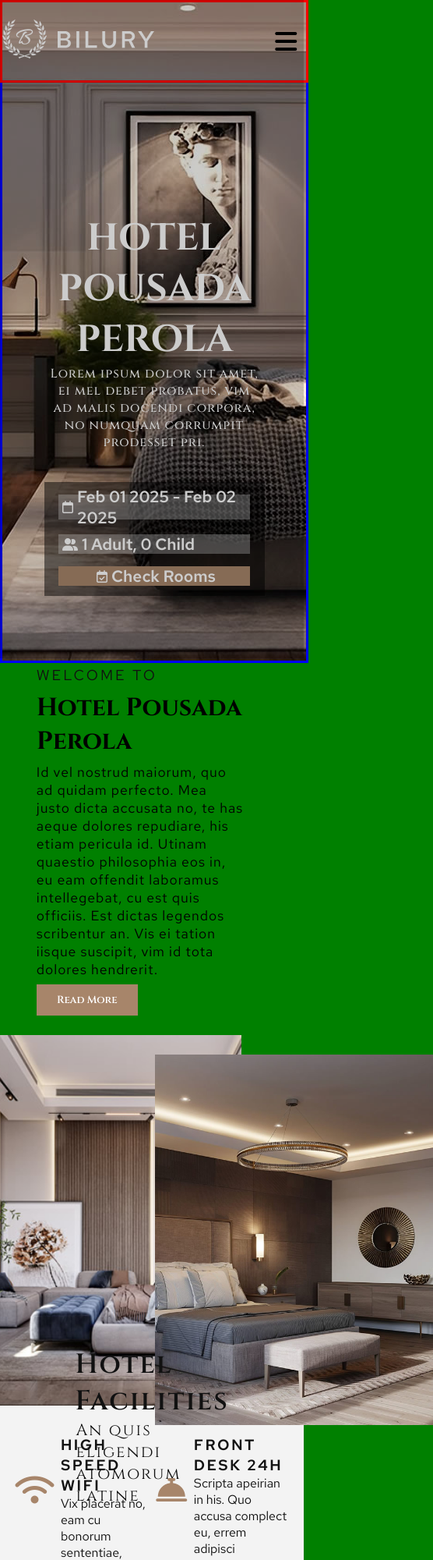
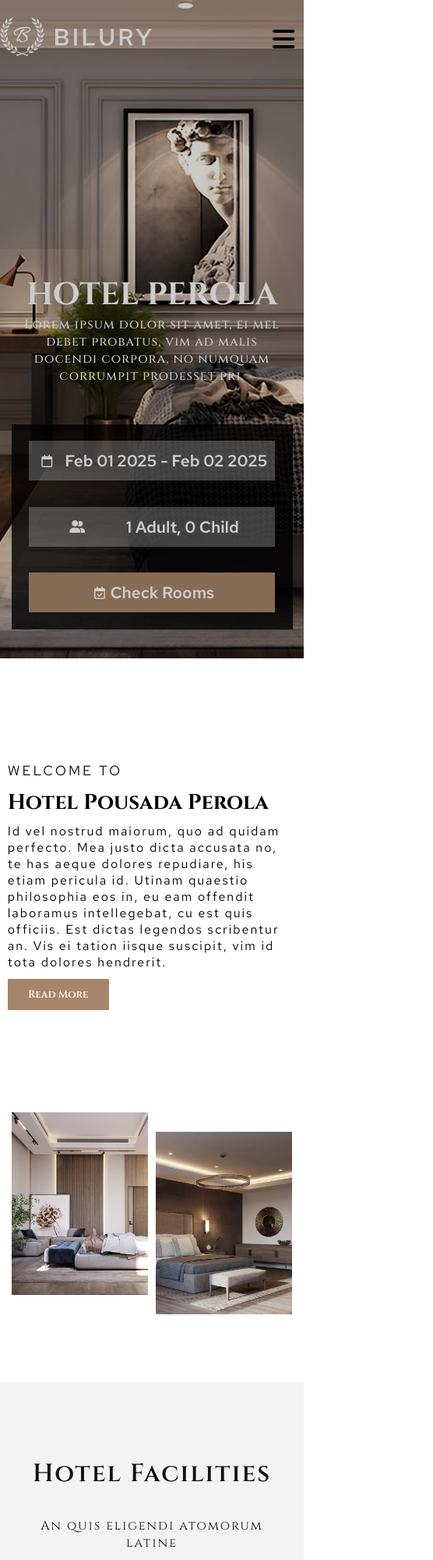
Before and after one commit to Abnner13/Hotel-Perola, a plain HTML site: page index.html in a window 390 px wide. Shown: the top 2000 px of the page at 78% size, 556 px wide, since content can reach past the window. Drawn offline with Linux system fonts and the light colour scheme; a web font is replaced by a local one.

Commit message:
Implementando responsividade para celular

```diff
--- a/index.html
+++ b/index.html
@@ -30,20 +30,20 @@
 
         <div class="modal"></div>
 
-        <div class="home-container">
+        <main class="home-container">
 
             <div class="home-content">
 
-                <div id="esquerda" class="side-content">
+                <aside id="seta-esquerda" class="aside-setas">
                     <div class="arrow-icon-img" ></div>
-                </div>
+                </aside>
 
                 <div class="main-content">
 
                     <div></div>
 
                     <div class="text-content">
-                        <h1>HOTEL POUSADA PEROLA</h1>
+                        <h1>HOTEL PEROLA</h1>
                         <p>Lorem ipsum dolor sit amet, ei mel debet probatus, vim ad malis docendi corpora, no numquam corrumpit prodesset pri.</p>
                     </div>
 
@@ -80,13 +80,12 @@
 
                 </div>
 
-                <div class="side-content">
+                <aside class="aside-setas">
                     <div class="arrow-icon-img" ></div>
-                </div>
+                </aside>
 
             </div>
-
-        </div>
+        </main>
 
 
         <section class="welcome-section">
@@ -95,17 +94,17 @@
 
                 <div class="welcome-fotos">
 
-                    <div id="welcome-foto1">
-                        <img class="welcome-container-photo" src="./images/a2.jpg" alt="foto quarto 1">
+                    <div class="welcome-container-photo">
+                        <img id="welcome-foto1" src="./images/a2.jpg" alt="foto quarto 1">
                     </div>
 
-                    <div id="welcome-foto2">
-                        <img class="welcome-container-photo" src="./images/a1.jpg" alt="foto quarto 2">
+                    <div class="welcome-container-photo">
+                        <img id="welcome-foto2" src="./images/a1.jpg" alt="foto quarto 2">
                     </div>
 
                 </div>
 
-                <div class="welcome-container-content">
+                <div class="welcome-container-content-text">
 
                     <h3>Welcome to</h3>
 
@@ -129,7 +128,7 @@
 
         <section class="services">
 
-            <div class=services-title>
+            <div class="services-title">
                 <h1>Hotel Facilities</h1>
                 <h2>An quis eligendi atomorum latine</h2>
             </div>
@@ -218,6 +217,9 @@
                     <img class="footer-services-logo-img" src="./images/biluryGallery.png" >
                 </a>
                 <a href="http://" target="_blank" rel="noopener noreferrer">
+                    <img class="footer-services-logo-img" src="./images/biluryMonday.png" >
+                </a>
+                <a href="http://" target="_blank" rel="noopener noreferrer">
                     <img class="footer-services-logo-img" src="./images/biluryRestaurant.png" >
                 </a>
                 <a href="http://" target="_blank" rel="noopener noreferrer">
@@ -275,29 +277,20 @@
                     </div>
 
                 </div>
-
-                <div class="footer-quick-links">
-
-                    <p id="footer-quick-link-title">Quick Link</p>
-                    <div class="footer-quick-link-list">
-                        <p>Bilury's Story.</p>
-                        <p>News</p>
-                        <p>My Account</p>
-                        <p>Contact Us</p>
-                    </div>
-
-                </div>
-
             </div>
 
-            <div class="divider"></div>
+
+
+             <div class="divider"></div>
 
             <div class="copyright">
+
                 <span>&COPY; Bilury Hotel. All rights reserved.</span>
 
                 <span>Privacy Policy Terms of Use</span>
 
             </div>
+
         </footer>
 
         <script src="https://kit.fontawesome.com/a747b09475.js" crossorigin="anonymous"></script>
--- a/style.css
+++ b/style.css
@@ -87,7 +87,7 @@ header {
     display: flex;
 }
 
-.side-content {
+.aside-setas {
     height: 100%;
     width: 15%;
 
@@ -97,7 +97,7 @@ header {
     cursor: pointer;
 }
 
-#esquerda {
+#seta-esquerda {
     -moz-transform: scaleX(-1);
     -o-transform: scaleX(-1);
     -webkit-transform: scaleX(-1);
@@ -439,9 +439,9 @@ footer {
     align-items: end;
 }
 
-.welcome-container-content{
+.welcome-container-content-text {
     height: 90%;
-    width: 50%;
+    width: 100%;
     display: flex;
     flex-direction: column;
     justify-content: center;
@@ -451,7 +451,7 @@ footer {
     width: 90%;
 }
 
-.welcome-container-content h3 {
+.welcome-container-content-text h3 {
     padding: 1% 0;
 
     letter-spacing: 3px;
@@ -459,7 +459,6 @@ footer {
     font-weight: 400;
     color: #111;
     text-transform: uppercase;
-
 }
 
 .main-text h1 {
@@ -476,7 +475,7 @@ footer {
     font-size: 1.1rem;
 }
 
-.welcome-container-content button {
+.welcome-container-content-text button {
     width: 130px;
     height: 40px;
     margin: 3% 0 0 0;
@@ -488,7 +487,7 @@ footer {
     background-color: #a7856a;
 }
 
-.welcome-container-content button:hover {
+.welcome-container-content-text button:hover {
     cursor: pointer;
     background-color: #91735b;
 }
@@ -669,8 +668,8 @@ footer {
     }
 
     .welcome-container {
-        height: 95vh;
-        width: 95%;
+        width: 100%;
+        height: 100%;
     }
 
     #welcome-foto1  {
@@ -768,7 +767,7 @@ footer {
         justify-content: center;
     }
 
-    .side-content {
+    .aside-setas {
         display: none;
     }
 
@@ -832,11 +831,9 @@ footer {
 
     }
 
-
-    .welcome-container-content {
+    .welcome-container-content-text {
         width: 80%;
         justify-content: end;
-
     }
 
     #welcome-foto1 {
@@ -867,17 +864,202 @@ footer {
 }
 
 
-@media(max-width: 768px) {
-    body  {
-        background-color: green;
+
+
+@media(max-width: 600px) {
+
+
+    .main-content {
+        width: 100%;
     }
 
-    header {
-        border: 3px solid red;
+    .text-content {
+        width: 90%;
     }
 
-    .home-container {
-        border: 3px solid blue;
+    .text-content h1{
+        font-size: 2.5rem;
+    }
+
+    .footer-main-content {
+
+        height: 100%;
+        width: 90%;
+        background-color: rgba(0, 0, 0, 0.8);
+
+    }
+
+    .date {
+        height: 100%;
+
+    }
+
+    .main-date {
+        justify-content: space-evenly;
+    }
+
+    .person {
+        height: 100%;
+    }
+
+    .main-person {
+        justify-content: space-evenly;
+    }
+
+    .check-room {
+        height: 100%;
+    }
+
+    .welcome-section {
+        display: flex;
+        align-items: center;
+        justify-content: center;
+        height: 110vh;
+
+    }
+
+    .welcome-container-content-text {
+        width: 95%;
+        justify-content: center;
+    }
+
+    .welcome-container-content-text h3 {
+        font-size: 1.1rem;
+    }
+
+    .main-text {
+        width: 100%;
+    }
+
+    .main-text h1 {
+        font-size: 1.7rem;
+    }
+
+    .main-text p {
+        font-size: 1rem;
+        letter-spacing: 2px;
+    }
+
+    .welcome-fotos {
+        height: 50%;
+
+        display: flex;
+        align-items: start;
+        justify-content: center;
+
+        column-gap: 3%;
+    }
+
+    .welcome-container-photo {
+        height: 65%;
+
+        display: flex;
+        justify-content: center;
+    }
+
+    #welcome-foto1 {
+        align-self: end;
+
+        min-width: 175px;
+        min-height: 234px;
+
+        max-width: 150px;
+        max-height: 600px;
+
+        height: 10%;
+
+    }
+
+    #welcome-foto2 {
+        min-width: 175px;
+        min-height: 234px;
+
+        max-width: 150px;
+        max-height: 600px;
+
+        height: 10%;
+    }
+
+
+
+
+    .services {
+        width: 100%;
+        height: 120vh;
+
+        padding: 5% 0;
+    }
+
+    .services-title {
+        width: 90%;
+        height: 12%;
+    }
+
+    .services-title h1 {
+        font-size: 2rem;
+        text-align: center;
+    }
+
+    .services-title h2 {
+        font-size: 1rem;
+        text-align: center;
+
+    }
+
+    .cards-services-container {
+        width: 95%;
+
+        display: flex;
+        flex-direction: column;
+        align-items: center;
+        justify-content: center;
+    }
+
+    .card-service i {
+        font-size: 1.5rem;
+    }
+
+    .card-text {
+        justify-content: space-around;
+    }
+
+
+
+
+
+    .footer-services-icons {
+        width: 90%;
+        height: 30%;
+
+        display: grid;
+        grid-template-columns: repeat(2, 1fr);
+        /* column-gap: 5%; */
+
+
+    }
+
+    footer{
+        height: 150vh;
+    }
+
+    .footer-content {
+        width: 80%;
+        display: flex;
+        flex-direction: column;
+
+    }
+
+    .footer-contact {
+        width: 100%;
+        justify-content: start;
+    }
+
+    .copyright {
+        width: 90%;
+        height: 10%;
+
+        flex-direction: column;
+        justify-content: space-around;
     }
 }
 
@@ -887,11 +1069,3 @@ footer {
 @media (min-width:600px) { /* portrait tablets, portrait iPad, e-readers (Nook/Kindle), landscape 800x480 phones (Android) */ }
 @media (min-width:801px) { /* tablet, landscape iPad, lo-res laptops ands desktops */ }
 @media (min-width:1281px) {}
-
-
-
-@media(max-width: 576px) {
-    body  {
-        /* background-color: blue; */
-    }
-}
```
